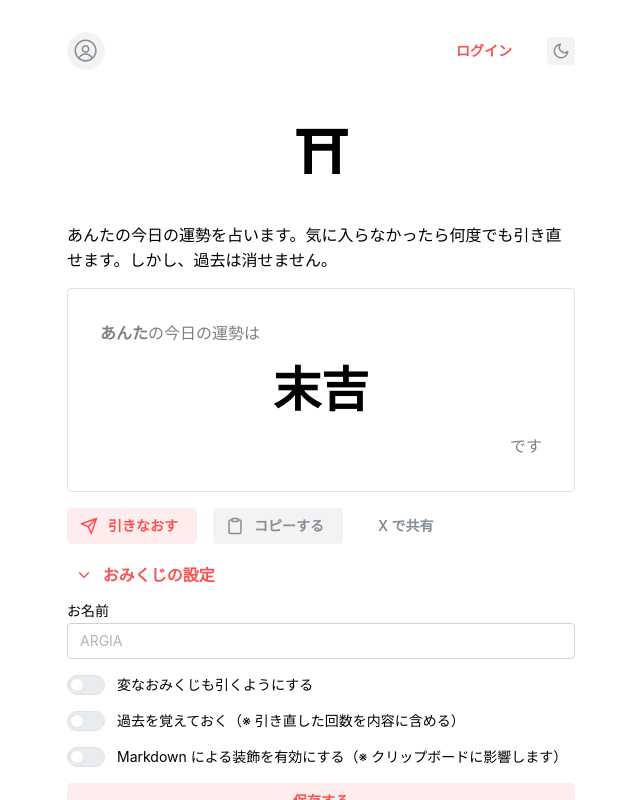
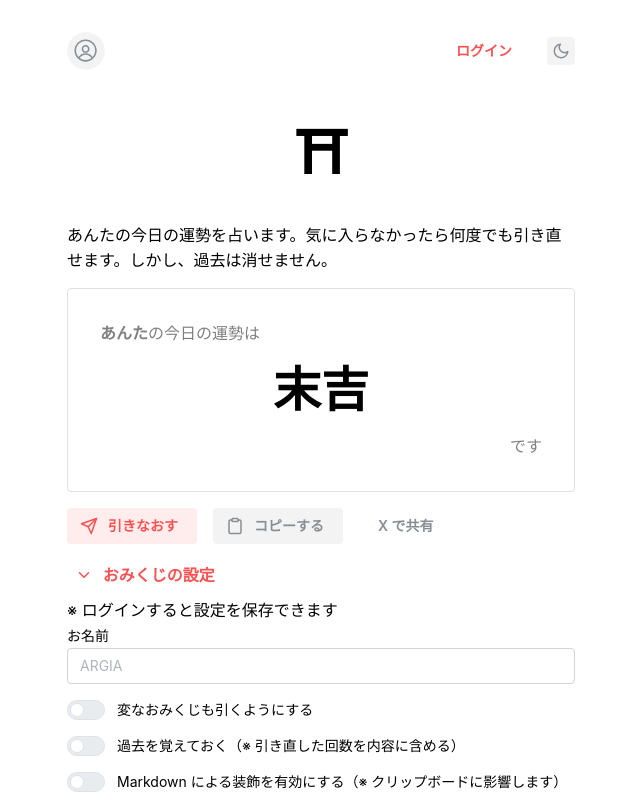
Before and after one commit to ARGI-BERRI/oracle-fe, a Next.js app: page / in a window 1280 px wide. Both pictures are taken after a click on the button "おみくじの設定". Shown: the top 800 px of the page, without its empty margins (319-959 px from the left). Built offline with nearby package versions, Linux system fonts and the light colour scheme; no server answers.

Commit message:
chore(ui): add config notice

```diff
--- a/app/components/ConfigSection.tsx
+++ b/app/components/ConfigSection.tsx
@@ -63,6 +63,7 @@ export default function ConfigSection({ config, setConfig }: Props) {
         </Button>
 
         <Collapse in={configOpened}>
+          <Text>※ ログインすると設定を保存できます</Text>
           <Stack>
             <TextInput
               label="お名前"
```
